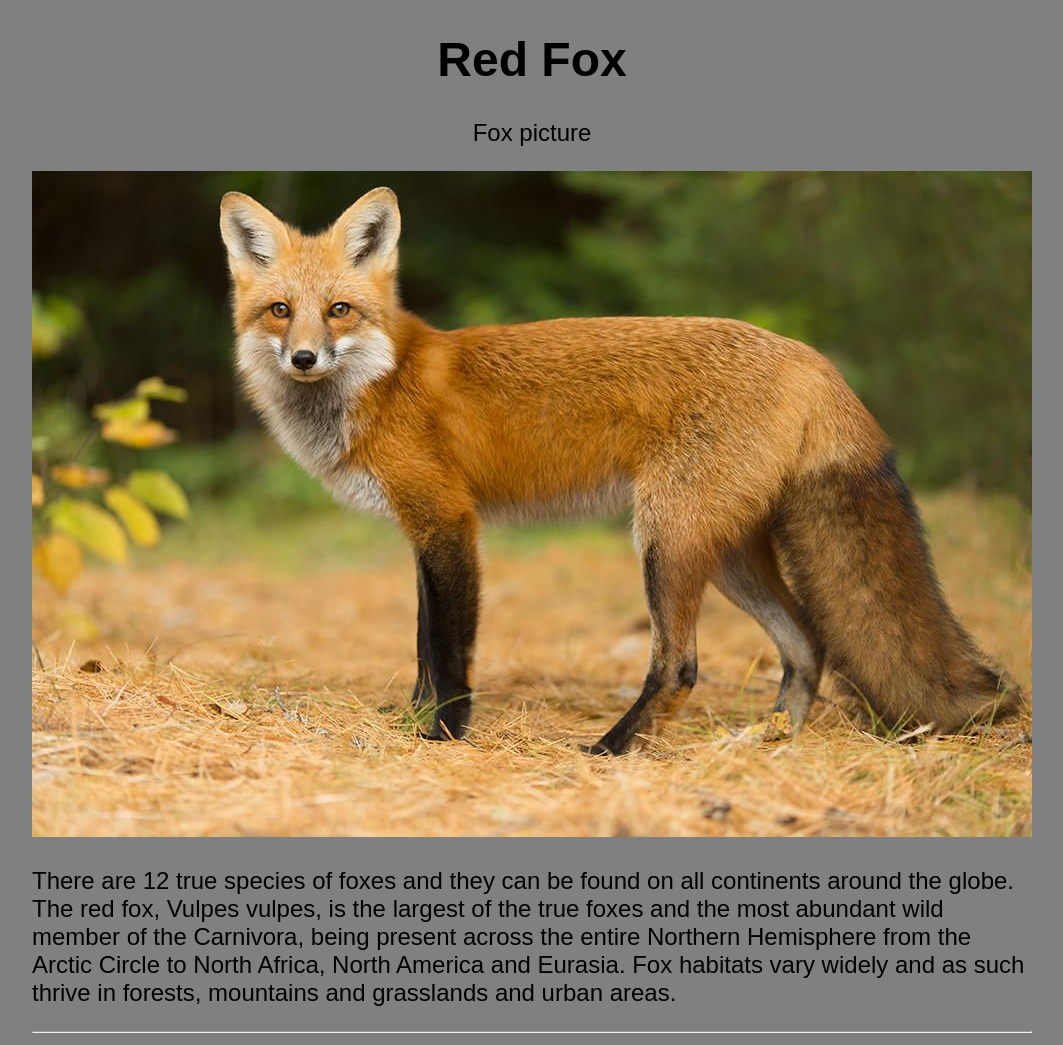
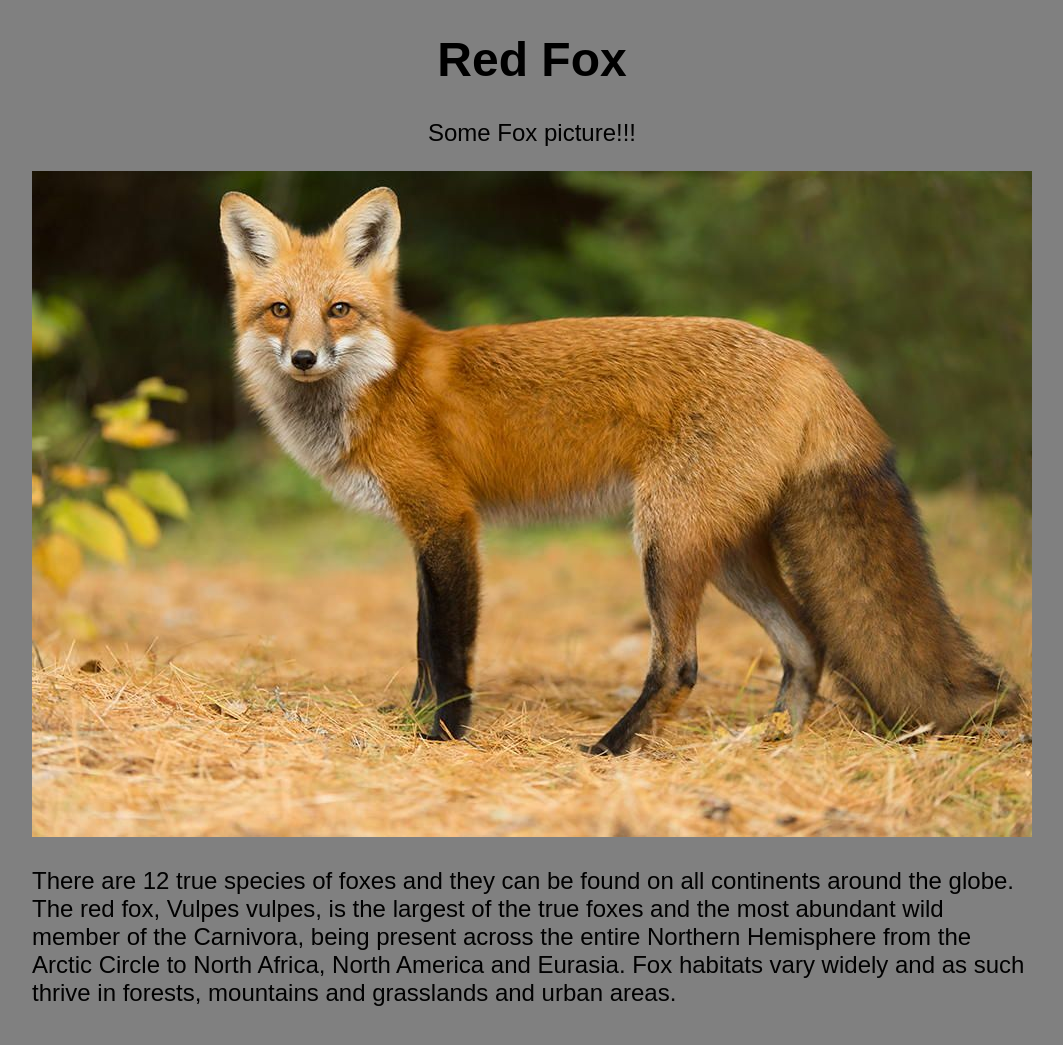
Before and after one commit to Khropost/example3, a plain HTML site: page index.html in a window 1280 px wide. Shown: the whole page, without its empty margins (108-1171 px from the left). Drawn offline with Linux system fonts and the light colour scheme.

Commit message:
Delete line from footer and change text

```diff
--- a/index.html
+++ b/index.html
@@ -9,12 +9,11 @@
 	<div class="container">
 		<header>
 			<h1>Red Fox</h1>
-			<p>Fox picture</p>
+			<p>Some Fox picture!!!</p>
 		</header>
 		<div class="main_content">
 			<img src="img/fox.jpg" alt="Just Fox" title="Fox">
 			<p>There are 12 true species of foxes and they can be found on all continents around the globe.  The red fox, Vulpes vulpes, is the largest of the true foxes and the most abundant wild member of the Carnivora, being present across the entire Northern Hemisphere from the Arctic Circle to North Africa, North America and Eurasia.  Fox habitats vary widely and as such thrive in forests, mountains and grasslands and urban areas.</p>
-			<hr />
 		</div>
 	</div>
 </body>
```
